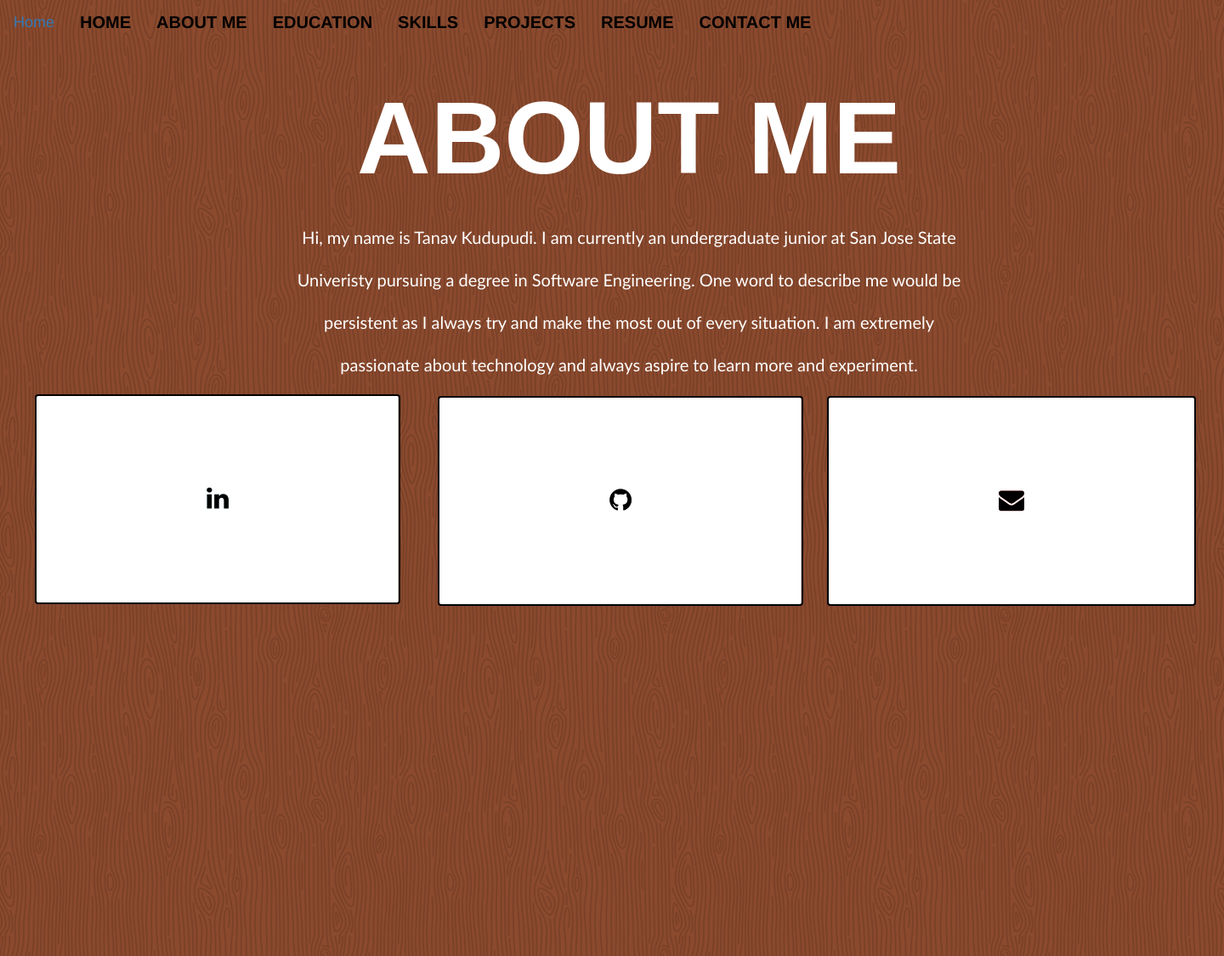
After one commit to tkudupudi2/Website, a PHP site: page /about.html in a window 1440 px wide. The commit adds this page. Shown: the whole page at 85% size. Run offline with PHP 8.4, Linux system fonts and the light colour scheme; some web fonts are replaced.

Commit message:
Finished about me

```diff
--- /dev/null
+++ b/about.html
@@ -0,0 +1,40 @@
+<!DOCTYPE html>
+<html>
+    <head>
+        <link rel="stylesheet" href="https://maxcdn.bootstrapcdn.com/bootstrap/3.4.1/css/bootstrap.min.css">
+        <script src="https://ajax.googleapis.com/ajax/libs/jquery/3.4.1/jquery.min.js"></script>
+        <script src="https://maxcdn.bootstrapcdn.com/bootstrap/3.4.1/js/bootstrap.min.js"></script>
+        <link rel="stylesheet" href="https://use.typekit.net/vfe3rdt.css">
+        <link href="https://maxcdn.bootstrapcdn.com/font-awesome/4.7.0/css/font-awesome.min.css" rel="stylesheet" integrity="sha384-wvfXpqpZZVQGK6TAh5PVlGOfQNHSoD2xbE+QkPxCAFlNEevoEH3Sl0sibVcOQVnN" crossorigin="anonymous">
+        <meta charset="UTF-8">
+        <link rel="stylesheet" href="styles.css">
+    </head>
+    <body>
+        <nav class="navbar navbar-custom">
+            <!--<div class="container-fluid">
+              <div class="navbar-header">-->
+                <a class="navbar-brand" href="index.html">Home</a>
+              </div>
+            <ul class="nav navbar-nav">
+                <li> <a href="index.html"> HOME </a></li>
+                <li> <a href="about.html"> ABOUT ME </a></li>
+                <li> <a href="education.html"> EDUCATION </a></li>
+                <li> <a href="skills.html"> SKILLS </a></li>
+                <li> <a href="projects.html"> PROJECTS </a></li>
+                <li> <a href="My Resume.pdf"> RESUME </a></li>
+                <li> <a href="contact.html"> CONTACT ME </a></li>
+            </ul>
+            <!--</div>-->
+        </nav>
+        <div class="intro">
+            <h1 class="introduction">ABOUT ME</h1>
+            <p class="introcontent">Hi, my name is Tanav Kudupudi. I am currently an undergraduate junior at San Jose State Univeristy pursuing a degree in Software Engineering.
+                One word to describe me would be persistent as I always try and make the most out of every situation. I am extremely passionate about technology and always aspire to learn more and experiment.</p>
+        </div>
+        <div class="socials">
+                <button class = "linkedin" href="https://www.linkedin.com/in/tanav-kudupudi/"><i class="fa fa-linkedin" aria-hidden="true"></i></button>
+                <button class = "github" href="https://github.com/tkudupudi2"><i class="fa fa-github" aria-hidden="true"></i></button>
+                <button class = "email" href="mailto:tkudupudi2@gmail.com"><i class="fa fa-envelope" aria-hidden="true"></i></button>
+        </div>
+    </body>
+</html>
--- /dev/null
+++ b/styles.css
@@ -0,0 +1,177 @@
+body {
+    text-align:center;
+    height:90vh;
+    width: 100vh;
+    margin: 0;
+    padding: 0;
+    background-image: url(other-hero-bg.gif);
+}
+
+.navbar-custom {
+    background-color: transparent;
+    width: 100%;
+    position: fixed;
+    top: 0;
+}
+
+.nav.navbar-nav li a {
+    color: black;
+    font-weight: bold;
+    font-size: 20px;
+}
+
+h1 {
+    font-family: futura-pt, sans-serif;
+    font-style: normal;
+    font-weight: 700;
+    color: white;
+    position: relative;
+    right: -340px;
+    font-size: 120px;
+    top: 70px;
+    text-transform: uppercase;
+    line-height: 1.2;
+}
+
+.introcontent {
+    font-family: 'Trebuchet MS', 'Lucida Sans Unicode', 'Lucida Grande', 'Lucida Sans', Arial, sans-serif;
+    font-weight: 100;
+    color: white;
+    position: relative;
+    right: -340px;
+    font-size: 20px;
+    line-height: 50px;
+    top: 80px;
+}
+
+button.linkedin {
+    padding: 100px 200px;
+    border-radius: 4px;
+    cursor: pointer;
+    border: 2px solid black;
+    background: linear-gradient(45deg, #fff 50%, lightblue 50%);
+    -webkit-background-clip: text;
+    -webkit-text-fill-color: black;
+    position: relative;
+    color: black;
+    font-size: 30px;
+  }
+
+  button.linkedin:after {
+    content: "";
+    position: absolute;
+    top: 0;
+    bottom: 0;
+    left: 0;
+    right: 0;
+    background: linear-gradient(45deg, lightblue 50%, white 50%);
+    z-index: -1;
+  }
+
+  button.linkedin,
+  button.linkedin:after {
+    background-size: 300%;
+    background-position: 100%;
+    transition: 1s, font-size 0.2s;
+  }
+
+  button.linkedin:hover,
+  button.linkedin:hover:after {
+    background-position: 0;
+
+    color: black; /*For IE*/
+  }
+
+  button.github {
+    padding: 100px 200px;
+    border-radius: 4px;
+    cursor: pointer;
+    border: 2px solid black;
+    background: linear-gradient(45deg, #fff 50%, grey 50%);
+    -webkit-background-clip: text;
+    -webkit-text-fill-color: black;
+    position: relative;
+    color: black;
+    font-size: 30px;
+  }
+
+  button.github:after {
+    content: "";
+    position: absolute;
+    top: 0;
+    bottom: 0;
+    left: 0;
+    right: 0;
+    background: linear-gradient(45deg, grey 50%, white 50%);
+    z-index: -1;
+  }
+
+  button.github,
+  button.github:after {
+    background-size: 300%;
+    background-position: 100%;
+    transition: 1s, font-size 0.2s;
+  }
+
+  button.github:hover,
+  button.github:hover:after {
+    background-position: 0;
+
+    color: black; /*For IE*/
+  }
+
+  button.email {
+    padding: 100px 200px;
+    border-radius: 4px;
+    cursor: pointer;
+    border: 2px solid black;
+    background: linear-gradient(45deg, #fff 50%, rgb(231, 79, 79) 50%);
+    -webkit-background-clip: text;
+    -webkit-text-fill-color: black;
+    position: relative;
+    color: black;
+    font-size: 30px;
+  }
+
+  button.email:after {
+    content: "";
+    position: absolute;
+    top: 0;
+    bottom: 0;
+    left: 0;
+    right: 0;
+    background: linear-gradient(45deg, rgb(231, 79, 79) 50%, white 50%);
+    z-index: -1;
+  }
+
+  button.email,
+  button.email:after {
+    background-size: 300%;
+    background-position: 100%;
+    transition: 1s, font-size 0.2s;
+  }
+
+  button.email:hover,
+  button.email:hover:after {
+    background-position: 0;
+
+    color: black; /*For IE*/
+  }
+
+.linkedin {
+    position: relative;
+    right: 144px;
+    top: 80px;
+}
+
+.github {
+    position: relative;
+    top: -165px;
+    right: -330px;
+}
+
+.email {
+    position: relative;
+    top: -412px;
+    right: -790px;
+}
```
Also changed, not shown: base.html (added, +29 -0 lines), css-layouts.css (+33 -37 lines), felt.jpg (added), other-hero-bg.gif (added).
